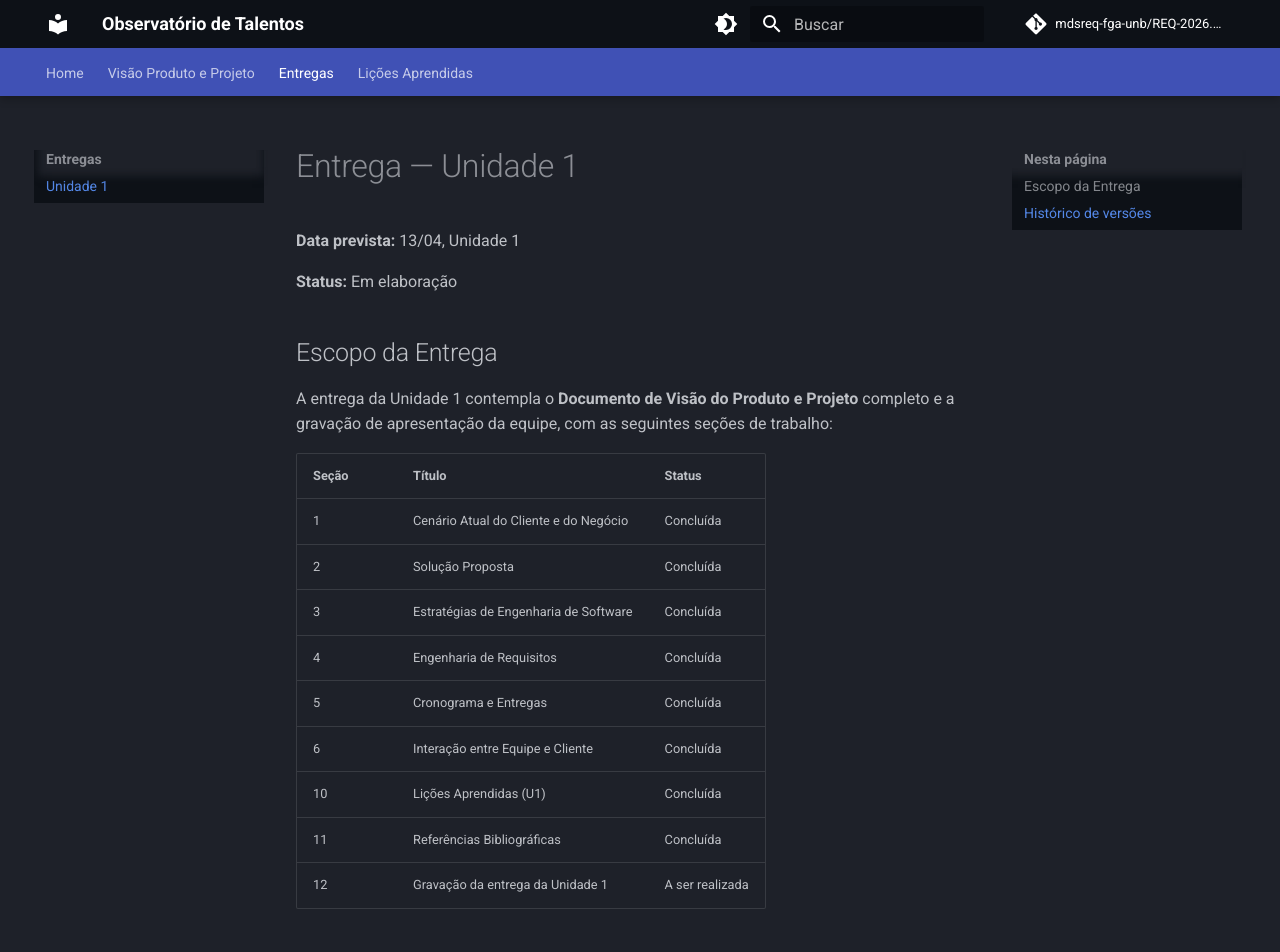
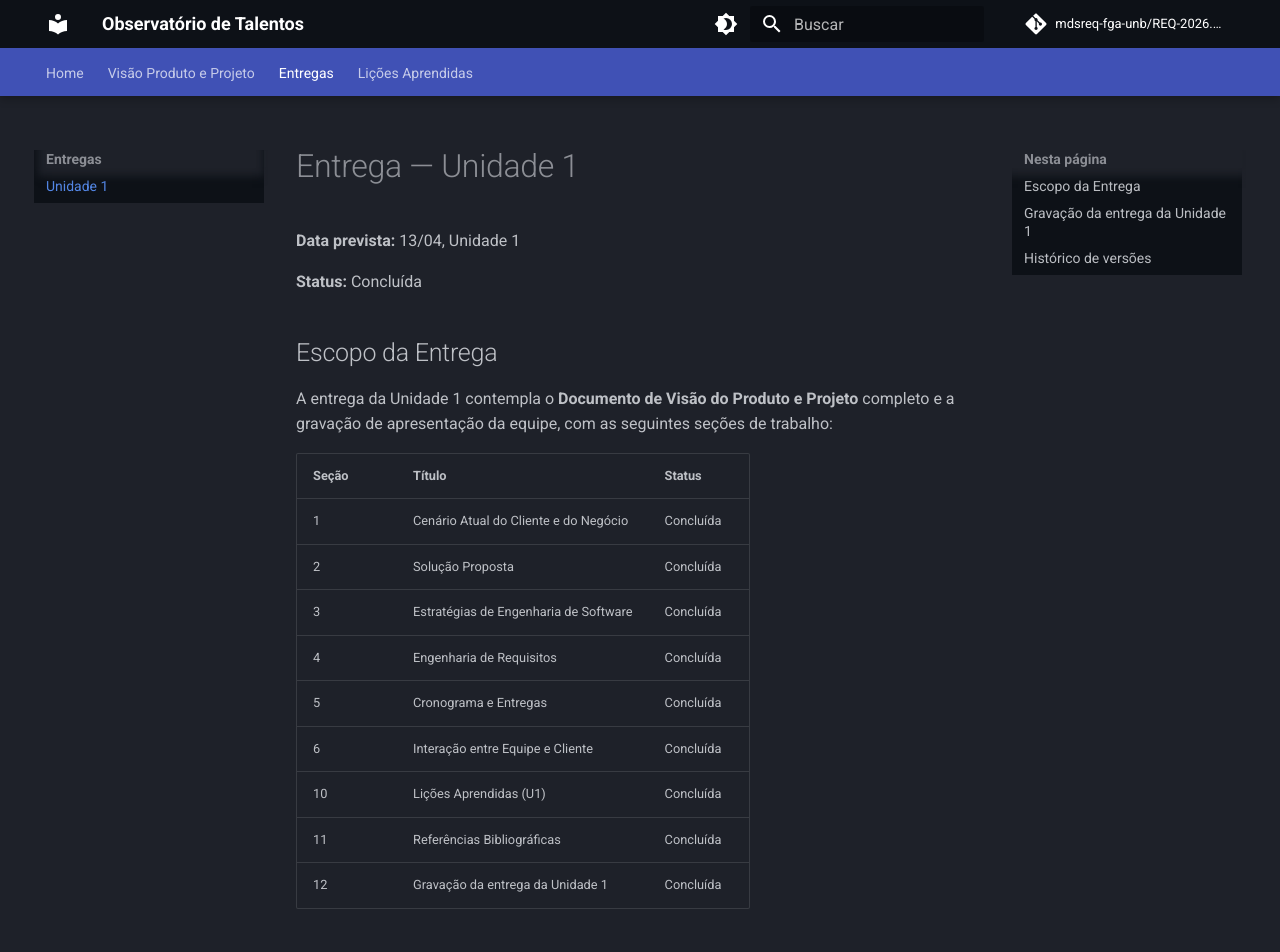
Before and after one commit to mdsreq-fga-unb/REQ-2026.1-T02-ObservatorioJovensTalentos, an MkDocs documentation site: the page built from docs/entregas/unidade-1.md, in a window 1280 px wide and 1400 px high. Shown: the top 952 px of the window. Built offline with MkDocs 1.6.1 and Material for MkDocs 9.7.7, drawn with Linux system fonts in a browser that asks for light colours; comment, search, counter and statistics services are not loaded; some of the changed text lies outside the part shown.

Commit message:
Atualização

```diff
--- a/docs/entregas/unidade-1.md
+++ b/docs/entregas/unidade-1.md
@@ -2,7 +2,7 @@
 
 **Data prevista:** 13/04, Unidade 1
 
-**Status:** Em elaboração
+**Status:** Concluída
 
 ## Escopo da Entrega
 
@@ -18,7 +18,13 @@
 | 6 | Interação entre Equipe e Cliente | Concluída |
 | 10 | Lições Aprendidas (U1) | Concluída |
 | 11 | Referências Bibliográficas | Concluída |
-| 12 | Gravação da entrega da Unidade 1 | A ser realizada |
+| 12 | Gravação da entrega da Unidade 1 | Concluída |
+
+## Gravação da entrega da Unidade 1
+
+O vídeo de apresentação da equipe está disponível em: <https://youtu.be/knU_9ZQWgGY>
+
+<iframe width="1863" height="787" src="https://www.youtube.com/embed/knU_9ZQWgGY" title="Unidade 1 - Requisitos" frameborder="0" allow="accelerometer; autoplay; clipboard-write; encrypted-media; gyroscope; picture-in-picture; web-share" referrerpolicy="strict-origin-when-cross-origin" allowfullscreen></iframe>
 
 ## Histórico de versões
 
--- a/docs/overrides/home.html
+++ b/docs/overrides/home.html
@@ -10,7 +10,7 @@
     Um time de estudantes de Engenharia de Software da Universidade de Brasília,<br>
     desenvolvendo o <strong style="color:#7986cb;">Observatório de Talentos</strong> — Jovem Aprendiz.
   </p>
-  <a href="visao-produto-projeto/visao-produto.md" class="hero-btn">Visão do Produto e Projeto</a>
+  <a href="../visao-produto-projeto/visao-produto.md" class="hero-btn">Visão do Produto e Projeto</a>
 </section>
 
 <!-- ── FEATURES ──────────────────────────────────────────── -->
```
Also changed, not shown: docs/visao-produto-projeto/visao-produto.md (+6 -4 lines), docs/visao-produto-projeto/visao-projeto.md (+2 -2 lines).
